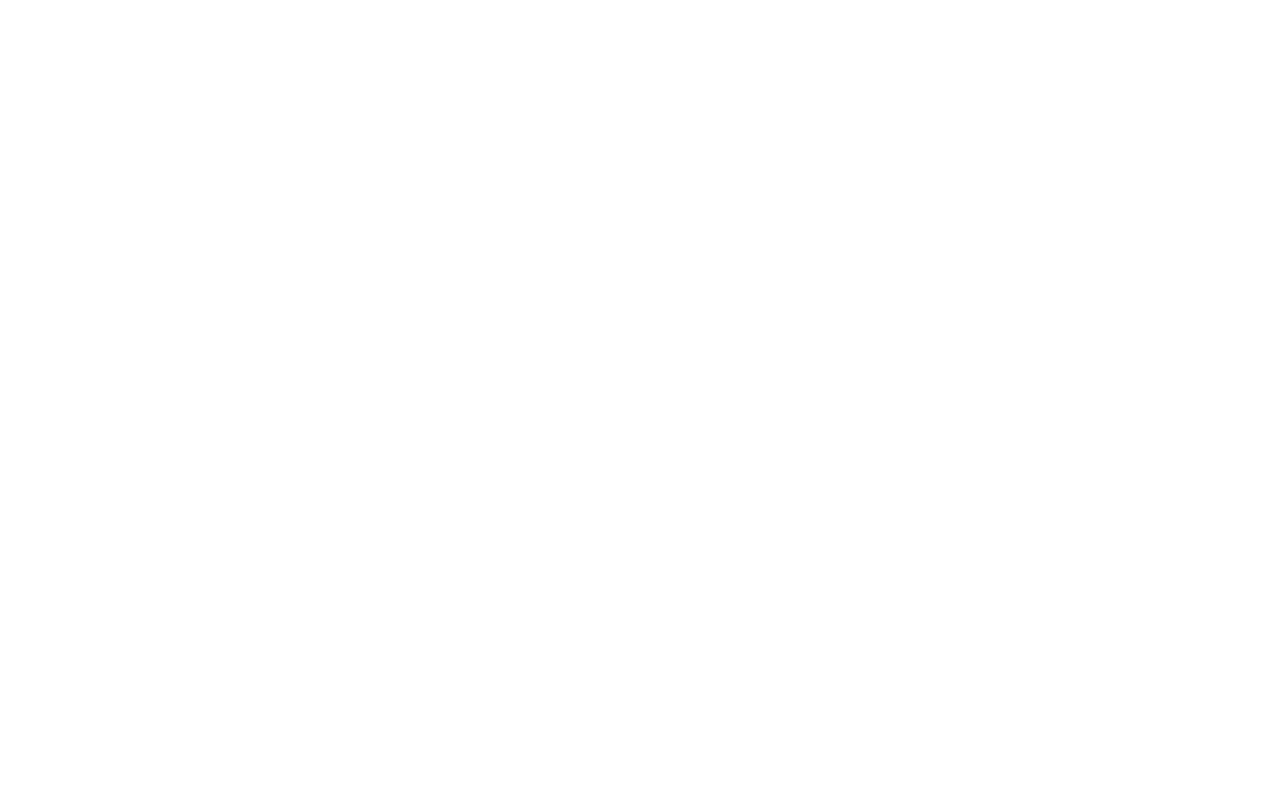
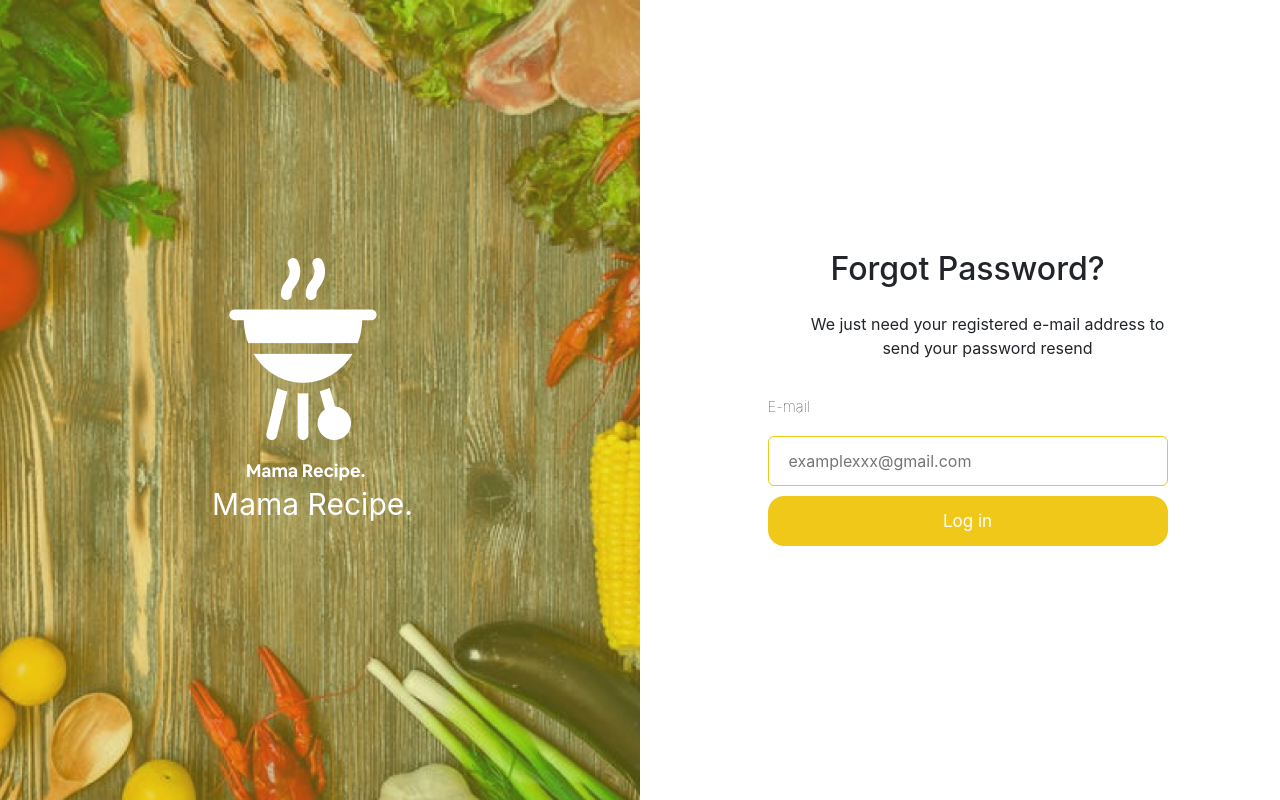
Before and after one commit to vineas/team-project_kelompok1_pijar_frontend, a React (Create React App) app: page /forgotpassword in a window 1280 px wide. Before the commit this address had no page. Built offline with nearby package versions, Linux system fonts and the light colour scheme.

Commit message:
newrepo forgot and  reset forgot

```diff
--- a/src/config/router/index.jsx
+++ b/src/config/router/index.jsx
@@ -6,7 +6,8 @@
 import AddRecep from "../../pages/AddRecep";
 import Login from "../../pages/Auth/Login";
 import Register from "../../pages/Auth/Register";
-import Forgot from "../../pages/Auth/ForgotPassword/Forgot.Jsx";
+import ForgotPassword from "../../pages/Auth/ForgotPassword/ForgotPassword";
+import Reset from "../../pages/Auth/ForgotPassword/Reset";
 
 const index = () => {
   return (
@@ -20,7 +21,8 @@
           <Route path="/addrecep" element={<AddRecep />} />
           <Route path="/login" element={<Login />} />
           <Route path="/register" element={<Register />} />
-          <Route path="/forgot" element={<Forgot />} />
+          <Route path="/forgotpassword" element={<ForgotPassword />} />
+          <Route path="/reset" element={<Reset />} />
         </Routes>
       </BrowserRouter>
     </>
--- a/src/pages/Auth/Auth.css
+++ b/src/pages/Auth/Auth.css
@@ -128,3 +128,41 @@
   accent-color: #efc81a;
   margin-right: 20px;
 }
+
+.paragraf {
+  text-align: center;
+  height: 100px;
+  width: 400px;
+  /* background-color: lightskyblue; */
+}
+
+.formforgot {
+  height: 700px;
+  display: flex;
+  flex-direction: column;
+  align-items: stretch;
+  justify-content: center;
+}
+
+.formforgot button {
+  margin-top: 10px;
+  cursor: pointer;
+  width: 400px;
+  height: 50px;
+  border-radius: 16px;
+  border: none;
+  background: #efc81a;
+  font-size: 17px;
+  color: #fff;
+}
+
+.inputloginforgot {
+  /* background-color: beige; */
+  width: 500px;
+  height: 300px;
+  /* background-color: lightblue; */
+  display: flex;
+  flex-direction: column;
+  align-items: center;
+  justify-content: center;
+}
--- a/src/pages/Auth/ForgotPassword/Forgot.Jsx
+++ /dev/null
@@ -1,47 +0,0 @@
-import React from "react";
-
-import "../Auth.css";
-
-const Forgot = () => {
-  return (
-    <>
-      <section>
-        <div className="row">
-          <div className="background col-6 col-md-6">
-            <div className="icon-1">
-              <img src={require("../../assets/img/Login/icon.png")} alt="grup-icon" />
-              <p>Mama Recipe.</p>
-            </div>
-          </div>
-          <div className={` inputku col-6 col-md-6`}>
-            <div className="inputlogin">
-              <h2>Welcome</h2>
-              <p>Log in into your exiting account</p>
-              <div className="form">
-                <div className="form-1">
-                  <label>E-mail</label>
-                  <input type="text" placeholder="examplexxx@gmail.com" />
-                </div>
-                <div className="form-2">
-                  <label>Password</label>
-                  <input type="password" placeholder="*****" />
-                </div>
-                <div className="cekbox">
-                  <input id="cb-1" type="checkbox" defaultChecked="checked" />
-                  <label>I agree to terms &amp; conditions</label>
-                </div>
-                <button>Log in</button>
-                <h6>Forgot Password ?</h6>
-                <p id="foot">
-                  Don’t have an account? <span>Sign Up</span>
-                </p>
-              </div>
-            </div>
-          </div>
-        </div>
-      </section>
-    </>
-  );
-};
-
-export default Forgot;
--- /dev/null
+++ b/src/pages/Auth/ForgotPassword/ForgotPassword.jsx
@@ -0,0 +1,37 @@
+import React from "react";
+import "../Auth.css";
+
+const ForgotPassword = () => {
+  return (
+    <>
+      <section>
+        <div className="row">
+          <div className="background col-6 col-md-6">
+            <div className="icon-1">
+              <img src={require("../../../assets/img/Login/icon.png")} alt="grup-icon" />
+              <p>Mama Recipe.</p>
+            </div>
+          </div>
+          <div className={` inputku col-6 col-md-6`}>
+            <div className="inputloginforgot">
+              <h2>Forgot Password?</h2>
+              <dir className="paragraf">
+                <p>We just need your registered e-mail address to send your password resend</p>
+              </dir>
+
+              <div className="formforgot">
+                <div className="form-1">
+                  <label>E-mail</label>
+                  <input type="text" placeholder="examplexxx@gmail.com" />
+                </div>
+                <button>Log in</button>
+              </div>
+            </div>
+          </div>
+        </div>
+      </section>
+    </>
+  );
+};
+
+export default ForgotPassword;
--- /dev/null
+++ b/src/pages/Auth/ForgotPassword/Reset.jsx
@@ -0,0 +1,32 @@
+import React from "react";
+import "../Auth.css";
+
+const Reset = () => {
+  return (
+    <>
+      <section>
+        <div className="row">
+          <div className="background col-6 col-md-6">
+            <div className="icon-1">
+              <img src={require("../../../assets/img/Login/icon.png")} alt="grup-icon" />
+              <p>Mama Recipe.</p>
+            </div>
+          </div>
+          <div className={` inputku col-6 col-md-6`}>
+            <div className="inputloginforgot">
+              <div className="formforgot">
+                <div className="form-1">
+                  <label>Code 6 Digit</label>
+                  <input type="text" placeholder="" />
+                </div>
+                <button>Log in</button>
+              </div>
+            </div>
+          </div>
+        </div>
+      </section>
+    </>
+  );
+};
+
+export default Reset;
```
